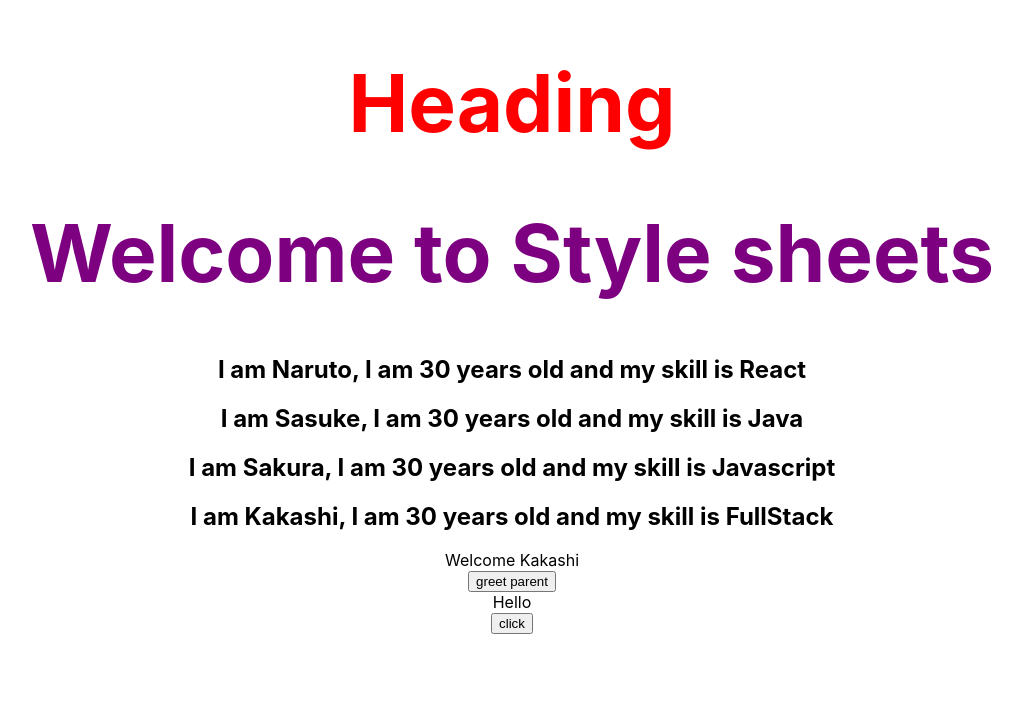
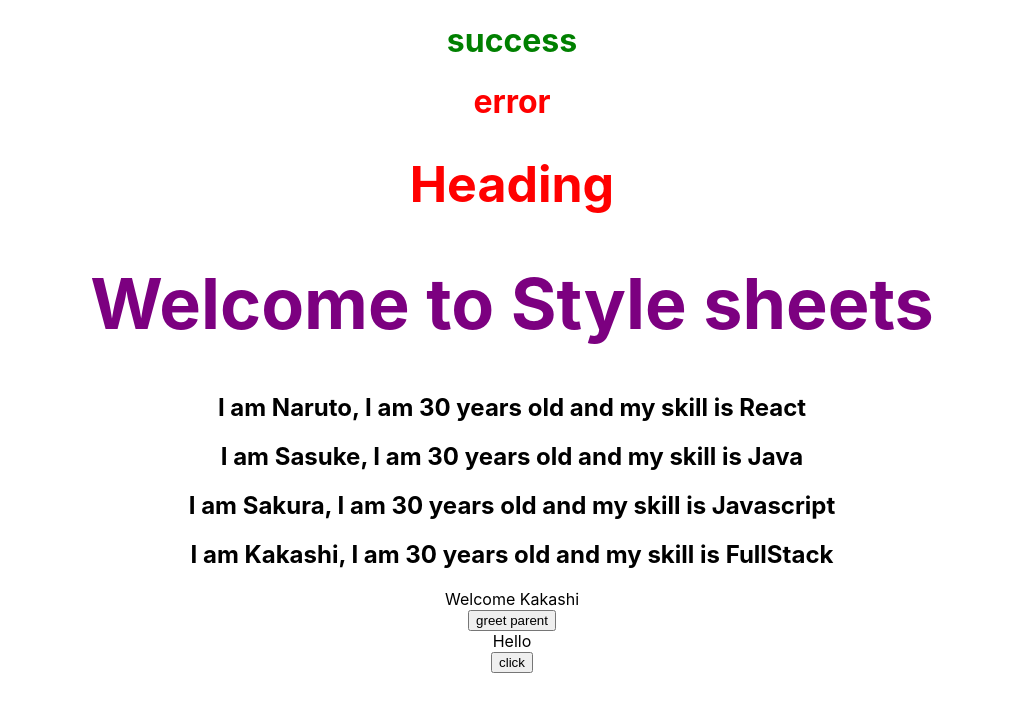
Before and after one commit to Praneshwar24/dxcreactapp, a React (Create React App) app: page / in a window 1280 px wide. Shown: the top 712 px of the page, without its empty margins (128-1150 px from the left). Built offline with nearby package versions, Linux system fonts and the light colour scheme; the HTML template or start-up script is replaced by a standard one.

Commit message:
Css modules

```diff
--- a/src/App.js
+++ b/src/App.js
@@ -12,14 +12,20 @@ import UserGreeting from './components/UserGreeting';
 import NameList from './components/NameList';
 import StyleSheet from './components/StyleSheet';
 import Inline from './components/Inline';
+import './appStyles.css'
+import styles from './appStyles.module.css'
 
 function App() {
   return (
     <div className="App">
-      <Inline/>
-      <StyleSheet enabled = {true}/>
-      <NameList/>
-      <UserGreeting/>
+      <h1 className={styles.success}>success</h1>
+      <h1 className='error'>error</h1>
+
+
+      <Inline />
+      <StyleSheet enabled={true} />
+      <NameList />
+      <UserGreeting />
       <ParentComponent />
       <EventBind />
     </div>
--- /dev/null
+++ b/src/appStyles.css
@@ -0,0 +1,3 @@
+.error{
+    color: red;
+}
--- /dev/null
+++ b/src/appStyles.module.css
@@ -0,0 +1,3 @@
+.success{
+    color: green;
+}
--- a/src/components/Inline.js
+++ b/src/components/Inline.js
@@ -1,7 +1,7 @@
 import React from 'react'
 //demo on inline styling
 const heading = {
-    fontSize: '80px',
+    fontSize: '50px',
     color: 'red'
 }
 
--- a/src/components/myStyles.css
+++ b/src/components/myStyles.css
@@ -3,5 +3,5 @@
 }
 
 .font-xl{
-    font-size: 80px;
+    font-size: 70px;
 }
```
